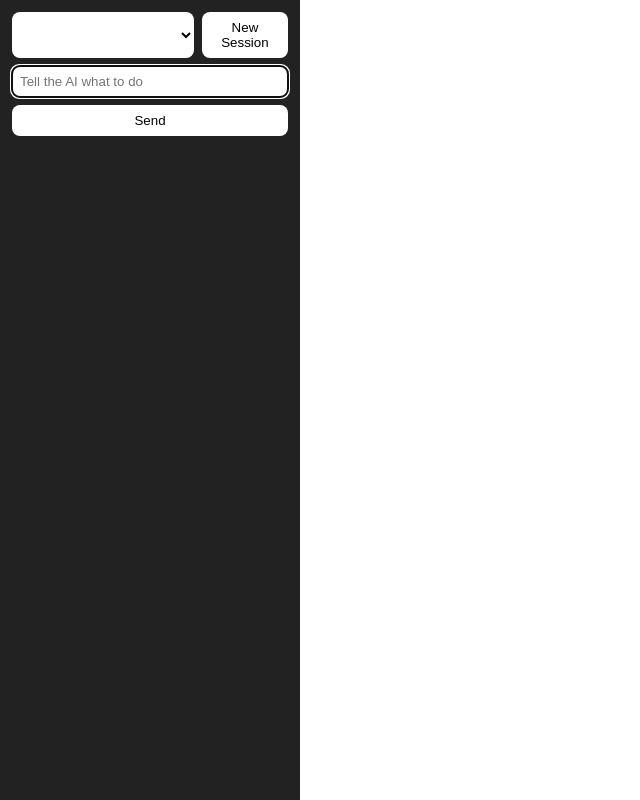
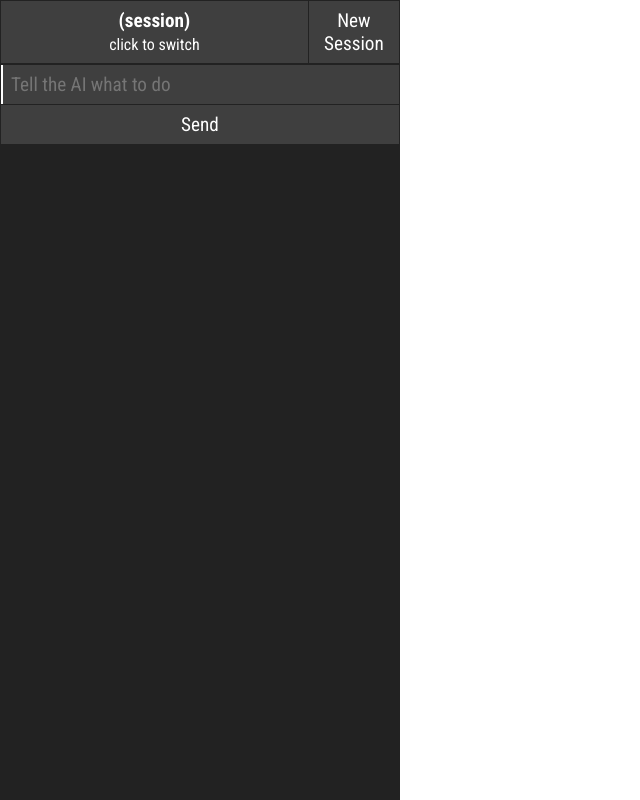
Before and after one commit to cyfinfaza/ai-website-generator, a SvelteKit app: page / in a window 1280 px wide. Shown: the whole page, without its empty margins (0-640 px from the left). Built offline with nearby package versions, Linux system fonts and the light colour scheme.

Commit message:
proper selection ui

```diff
--- a/src/app.scss
+++ b/src/app.scss
@@ -1 +1,44 @@
-/* Write your global styles here, in SCSS syntax. Variables and mixins from the src/variables.scss file are available here without importing */
+@import url("https://fonts.googleapis.com/css2?family=Work+Sans:wght@400;700&display=swap");
+@import url("https://fonts.googleapis.com/css2?family=Roboto+Condensed:wght@400;700&display=swap");
+
+body {
+	margin: 0;
+	background-color: black;
+	color: white;
+	font-family: "Roboto Condensed", system-ui, -apple-system, BlinkMacSystemFont,
+		"Segoe UI", Roboto, Oxygen, Ubuntu, Cantarell, "Open Sans", "Helvetica Neue",
+		sans-serif;
+}
+
+dialog {
+	background-color: #111;
+	color: white;
+	border: none;
+	font-family: inherit;
+	// border-radius: 12px;
+}
+
+button,
+input,
+a,
+select {
+	color: inherit;
+	font-family: inherit;
+}
+
+input,
+button,
+select {
+	border: none;
+	background-color: #fff2;
+	color: white;
+	padding: 8px;
+	border-radius: 0px;
+	&:focus {
+		outline: none;
+	}
+	&:focus-visible {
+		border-left: 2px solid white;
+	}
+	font-size: inherit;
+}
--- /dev/null
+++ b/src/components/AreYouSureButton.svelte
@@ -0,0 +1,15 @@
+<script>
+	import { createEventDispatcher } from "svelte";
+
+	const dispatch = createEventDispatcher();
+
+	let dialogElement;
+</script>
+
+<button on:click={() => dialogElement.show()}>
+	<slot />
+</button>
+<dialog bind:this={dialogElement}>
+	Are you sure? <button on:click={() => dispatch("click")}>Yes</button>
+	<button on:click={dialogElement.close()}>No</button>
+</dialog>
--- a/src/routes/+page.svelte
+++ b/src/routes/+page.svelte
@@ -1,11 +1,14 @@
 <script>
 	import { onMount, tick } from "svelte";
 	import { conversations } from "$lib/stores";
+	import AreYouSureButton from "../components/AreYouSureButton.svelte";
 
 	let iframeCode = "sample code";
 	let buttonMessage = "Send";
 	let controlsActive = true;
 	let prompt = "";
+
+	let selectorDialog;
 
 	let currentConversationIndex = -1;
 	// $: changeConversation(currentConversationIndex);
@@ -18,6 +21,7 @@
 			conversation = [];
 		}
 		currentConversationIndex = index;
+		selectorDialog.close();
 	}
 
 	let viewingConvIndex = -1;
@@ -77,12 +81,19 @@
 		viewingConvIndex = conversation.length - 1;
 		$conversations[currentConversationIndex] = conversation;
 	}
+
+	function deleteConversation(index) {
+		$conversations = $conversations.filter((_, i) => i !== index);
+		if (index === currentConversationIndex) {
+			changeConversation(-1);
+		}
+	}
 </script>
 
 <main>
 	<div class="conversation" class:controlsInactive={!controlsActive}>
-		<div style="display: flex;gap: 8px;">
-			<select
+		<div style="display: flex;gap: 1px;">
+			<!-- <select
 				bind:value={currentConversationIndex}
 				on:change={(e) => changeConversation(e.target.value)}
 				disabled={!controlsActive}
@@ -90,11 +101,22 @@
 				{#each $conversations as conv, index}
 					<option value={index}>{conv?.[0]?.content || index + 1}</option>
 				{/each}
-			</select>
+			</select> -->
+			<button
+				on:click={() => selectorDialog.showModal()}
+				style=" width: 100%; text-overflow: ellipsis; overflow: hidden; white-space: nowrap;"
+			>
+				<strong
+					>{$conversations?.[currentConversationIndex]?.[0]?.content ||
+						"(session)"}</strong
+				>
+				<br /> <small>click to switch</small>
+			</button>
 			<button on:click={() => changeConversation(-1)} disabled={!controlsActive}
 				>New Session</button
 			>
 		</div>
+		<div class="historyList">
 			{#each conversation as message, index}
 				{#if message.role === "user"}
 					<p
@@ -106,6 +128,7 @@
 					</p>
 				{/if}
 			{/each}
+		</div>
 		<input
 			type="text"
 			autofocus
@@ -123,13 +146,13 @@
 		</button>
 		<button
 			on:click={() => restoreToIndex()}
-			style:display={viewingConvIndex != conversation.length - 1 &&
+			style:display={viewingConvIndex < conversation.length - 1 &&
 			controlsActive
 				? null
 				: "none"}
 			disabled={!controlsActive}
 		>
-			Restore to this point (DELETES STUFF)
+			Restore to this point (delete all after)
 		</button>
 	</div>
 	<iframe
@@ -138,53 +161,46 @@
 		sandbox="allow-scripts allow-forms allow-pointer-lock allow-same-origin"
 		frameborder="0"
 	/>
+	<dialog bind:this={selectorDialog}>
+		<button on:click={() => selectorDialog.close()}>close</button>
+		<div class="selectorList">
+			{#each $conversations as conversation, index}
+				<div>
+					<span>{conversation?.[0]?.content || index + 1}</span>
+					<button on:click={() => changeConversation(index)}>Open</button>
+					<AreYouSureButton on:click={() => deleteConversation(index)}
+						>Delete</AreYouSureButton
+					>
+				</div>
+			{/each}
+		</div>
+	</dialog>
 </main>
 
-<style>
-	:global(body) {
-		margin: 0;
-		background-color: black;
-		color: white;
-		font-family: sans-serif;
-	}
-	button,
-	input,
-	a,
-	select {
-		color: inherit;
-		font-family: inherit;
-	}
+<style lang="scss">
 	main {
 		width: 100vw;
 		height: 100vh;
 		display: grid;
-		grid-template-columns: 300px 1fr;
+		grid-template-columns: 400px 1fr;
+		font-size: 1.2em;
 	}
 	.conversation {
 		background-color: #222;
 		display: flex;
 		flex-direction: column;
-		padding: 12px;
-		gap: 8px;
+		padding: 1px;
+		gap: 1px;
 	}
 	.preview {
 		width: 100%;
 		height: 100%;
 		background-color: white;
 	}
-	input,
-	button,
-	select {
-		border: none;
-		background-color: #fff;
-		color: black;
+	.conversationBubble {
+		background-color: #fff3;
 		padding: 8px;
-		border-radius: 8px;
-	}
-	.conversationBubble {
-		background-color: #fff2;
-		padding: 8px;
-		border-radius: 8px;
+		border-radius: 0px;
 		margin: 0;
 		box-sizing: border-box;
 	}
@@ -193,7 +209,7 @@
 		pointer-events: none;
 	}
 	.viewingMe {
-		border-left: 8px solid #fe0;
+		border-right: 4px solid #fe0;
 	}
 
 	button,
@@ -217,4 +233,37 @@
 		overflow: hidden;
 		width: 200px;
 	}
+
+	.selectorList {
+		display: flex;
+		flex-direction: column;
+		// gap: 1px;
+		> * {
+			display: grid;
+			grid-template-columns: 1fr auto auto;
+			gap: 8px;
+			align-items: center;
+			padding: 8px;
+			&:nth-child(2n) {
+				background-color: #fff1;
+			}
+			&:nth-child(2n-1) {
+				background-color: #fff2;
+			}
+			> span {
+				margin-right: 12px;
+			}
+		}
+	}
+
+	.historyList {
+		display: flex;
+		flex-direction: column;
+		gap: 1px;
+		margin-block: 3px;
+		&:empty {
+			gap: 0;
+			margin-block: 0;
+		}
+	}
 </style>
```
Also changed, not shown: src/lib/export.js (added). Lines whose indentation alone changed are shown as unchanged.
